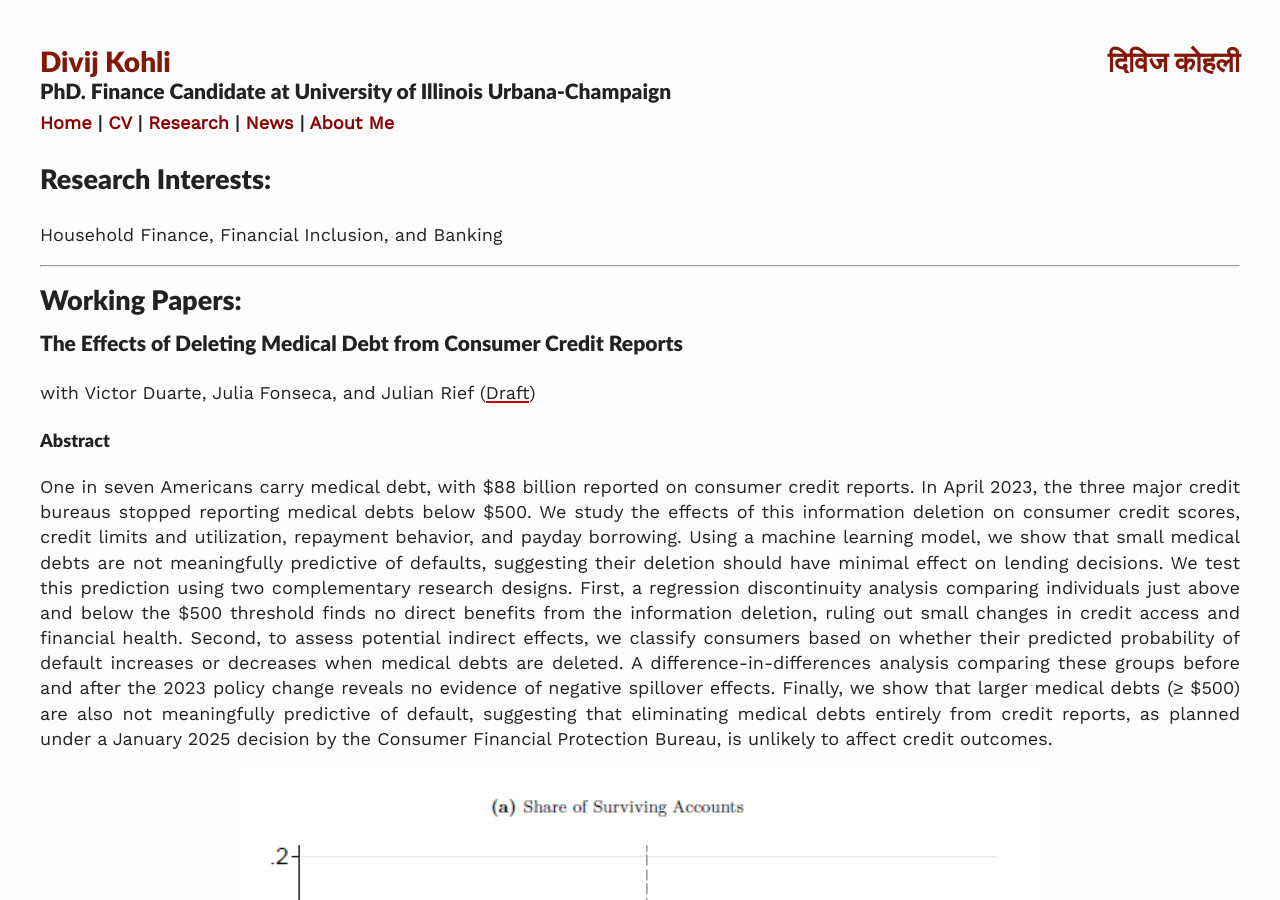
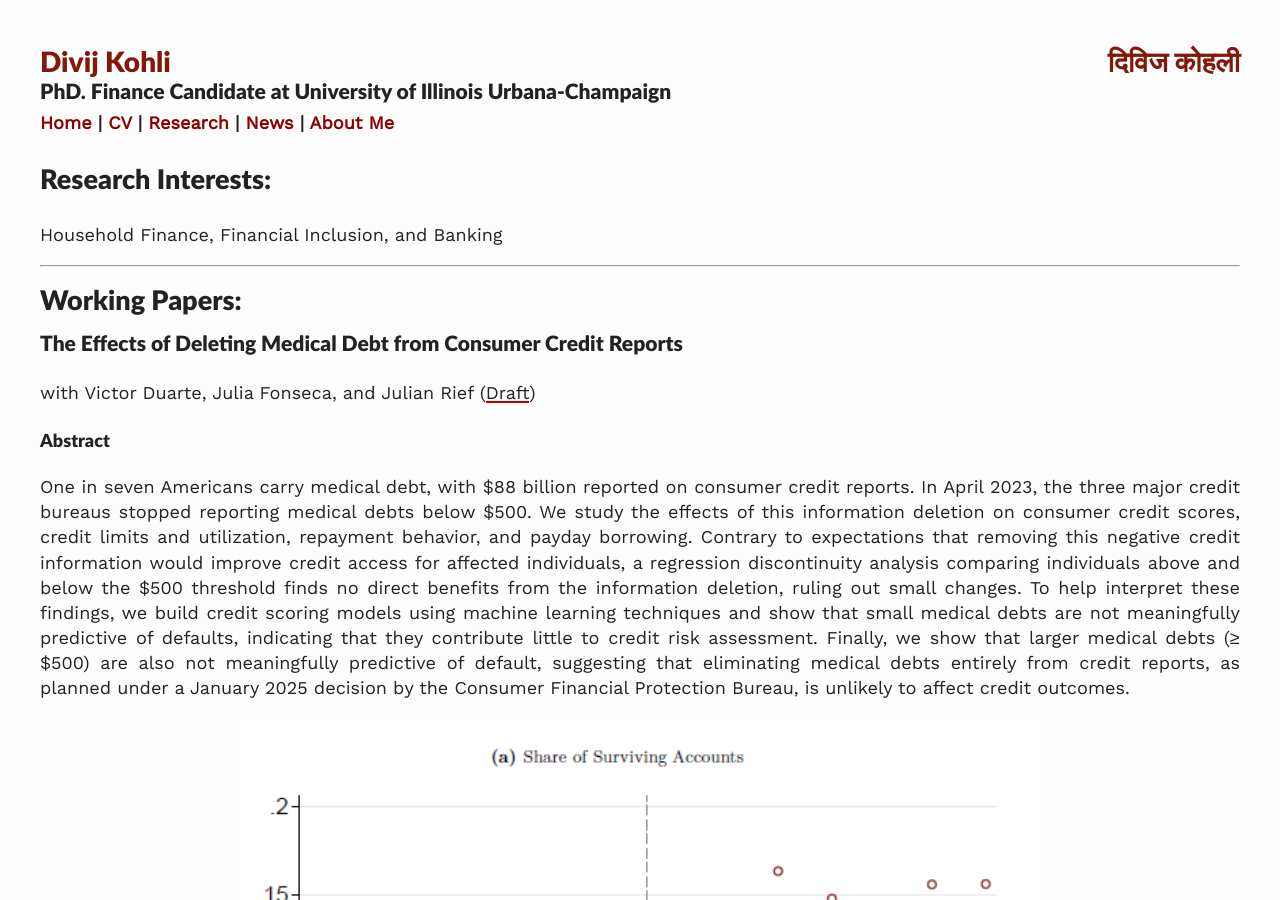
Before and after one commit to divijkohli/divijkohli.github.io, a Jekyll site: the page built from _pages/research.md, in a window 1280 px wide and 900 px high. Built offline with Jekyll 4.4.1, drawn with Linux system fonts in a browser that asks for light colours; nearby versions of some CDN libraries.

Commit message:
Update research.md

```diff
--- a/_pages/research.md
+++ b/_pages/research.md
@@ -17,7 +17,8 @@ with Victor Duarte, Julia Fonseca, and Julian Rief ([Draft]( {{ site.baseurl }}/
 
 #### Abstract
 <p align="justify">
-One in seven Americans carry medical debt, with $88 billion reported on consumer credit reports. In April 2023, the three major credit bureaus stopped reporting medical debts below $500. We study the effects of this information deletion on consumer credit scores, credit limits and utilization, repayment behavior, and payday borrowing. Using a machine learning model, we show that small medical debts are not meaningfully predictive of defaults, suggesting their deletion should have minimal effect on lending decisions. We test this prediction using two complementary research designs. First, a regression discontinuity analysis comparing individuals just above and below the $500 threshold finds no direct benefits from the information deletion, ruling out small changes in credit access and financial health. Second, to assess potential indirect effects, we classify consumers based on whether their predicted probability of default increases or decreases when medical debts are deleted. A difference-in-differences analysis comparing these groups before and after the 2023 policy change reveals no evidence of negative spillover effects. Finally, we show that larger medical debts (≥ $500) are also not meaningfully predictive of default, suggesting that eliminating medical debts entirely from credit reports, as planned under a January 2025 decision by the Consumer Financial Protection Bureau, is unlikely to affect credit outcomes. </p>
+
+One in seven Americans carry medical debt, with \$88 billion reported on consumer credit reports. In April 2023, the three major credit bureaus stopped reporting medical debts below $500. We study the effects of this information deletion on consumer credit scores, credit limits and utilization, repayment behavior, and payday borrowing. Contrary to expectations that removing this negative credit information would improve credit access for affected individuals, a regression discontinuity analysis comparing individuals above and below the \$500 threshold finds no direct benefits from the information deletion, ruling out small changes. To help interpret these findings, we build credit scoring models using machine learning techniques and show that small medical debts are not meaningfully predictive of defaults, indicating that they contribute little to credit risk assessment. Finally, we show that larger medical debts (≥ $500) are also not meaningfully predictive of default, suggesting that eliminating medical debts entirely from credit reports, as planned under a January 2025 decision by the Consumer Financial Protection Bureau, is unlikely to affect credit outcomes. </p>
 <div style="text-align: center;">
     <img src="{{ site.baseurl }}/assets/images/DFKR.png" alt="" width="800">
 </div>
```
